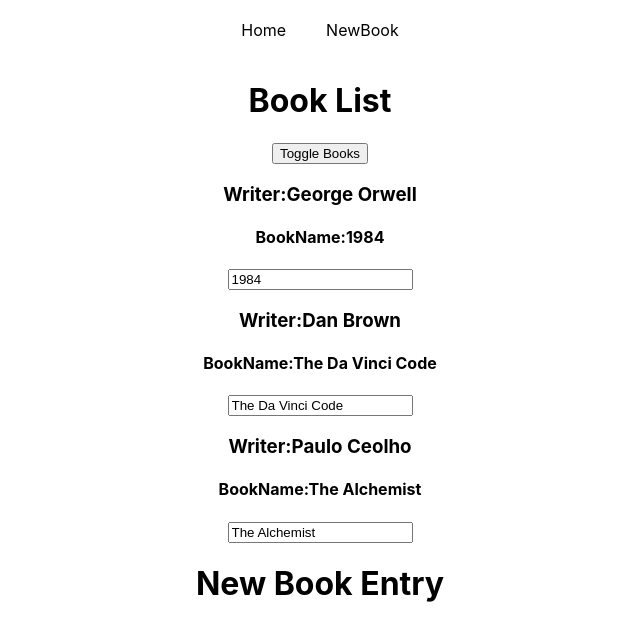
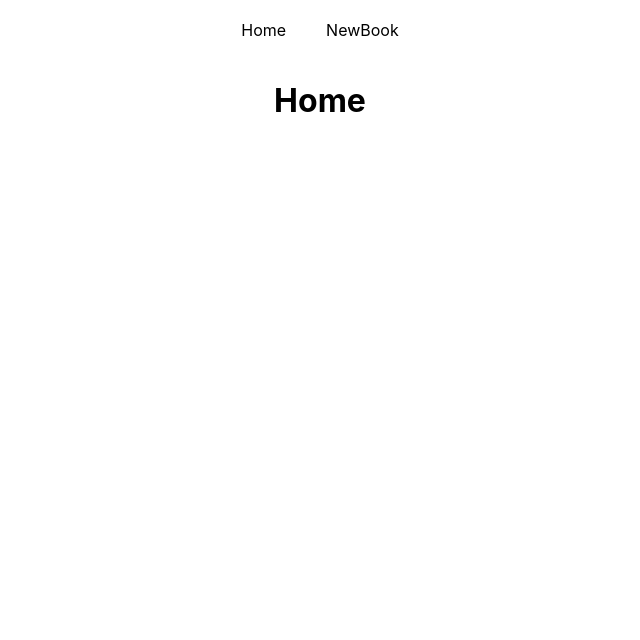
Before and after one commit to shariard58/Bohubrihi_Hello_World-Project, a React (Create React App) app: page / in a window 1280 px wide. Shown: the top 640 px of the page, without its empty margins (320-960 px from the left). Built offline with nearby package versions, Linux system fonts and the light colour scheme.

Commit message:
till 4. Rendering Routes video

```diff
--- a/package.json
+++ b/package.json
@@ -8,6 +8,8 @@
     "@testing-library/user-event": "^13.5.0",
     "react": "^17.0.2",
     "react-dom": "^17.0.2",
+    "react-router": "^6.2.1",
+    "react-router-dom": "^6.2.1",
     "react-scripts": "5.0.0",
     "web-vitals": "^2.1.2"
   },
--- a/src/App.js
+++ b/src/App.js
@@ -1,23 +1,14 @@
 import React from 'react';
-// import logo from './logo.svg';
 import './App.css';
-
 import MainComponent from './Components/MainComponent';
-
-
-// function App() {
-//   return (
-//     <div className="App">
-
-//       <h1> Hello World </h1>
-//       <Person />
-
-//     </div>
-//   );
-// }
+import { BrowserRouter } from 'react-router-dom';
 
 const App = () => {
-  return <MainComponent />
+  return (
+    <BrowserRouter>
+      <MainComponent />
+    </BrowserRouter>
+  );
 }
 
 export default App;
--- a/src/Components/MainComponent.js
+++ b/src/Components/MainComponent.js
@@ -2,7 +2,7 @@ import React, { Component } from 'react';
 import booklist from '../assets/books';
 import BookList from './lists/BookList';
 import NewBook from './representational/NewBook';
-
+import { Route , Routes} from 'react-router-dom';
 
 class MainComponent extends Component {
 
@@ -11,37 +11,8 @@ class MainComponent extends Component {
         this.state =
         {
             books: booklist,
-            showBooks: true
         }
-
-
-
-
-
     }
-
-
-
-
-    // changeBookState = (newBookName) => {
-
-    //   this.setState(
-    //     {
-
-    //       books: [
-    //         { bookName: newBookName, Writer: "George Orwell" },
-    //         {
-    //           bookName: " Kothao Keu Nei ", Writer: "Dan Brown"
-    //         },
-    //         {
-    //           bookName: "Deyal ", Writer: "Humayan Ahmed"
-    //         },
-
-    //       ]
-    //     }
-    //   );
-
-    // }
 
     changeWithInputState = (e, index) => {
 
@@ -60,9 +31,6 @@ class MainComponent extends Component {
 
             books: book1
         });
-
-
-
     }
 
 
@@ -79,94 +47,43 @@ class MainComponent extends Component {
 
             books: book
         })
-
-
-
     }
-
-    toggleBooks = () => {
-        this.setState({ showBooks: !this.state.showBooks })
-    }
-
-
-
-
 
 
     render() {
 
-
-
-
-
-        // const booksState = this.state.books;
-        let books = null;
-        if (this.state.showBooks) {
-            books = <BookList books={this.state.books}
+           const books = <BookList books={this.state.books}
                 deleteBookState={this.deleteBookState}
                 changeWithInputState={this.changeWithInputState}
             />
 
-        }
-
-
-
         console.log(books);
 
-
-
-
-
-
-        return (<div className="App">
-
+        return (
+        <div className="App">
             <div className='nav-bar'>
-
                 <ul>
                     <li>
-                        <a href='/'>Home</a>
+                        <a href="/">Home</a>
                     </li>
 
                     <li>
-                        <a href='/new'>NewBook</a>
+                        <a href="/new-book">NewBook</a>
                     </li>
                 </ul>
+            </div>
+
+            {/* <Route path="/" render={() => <h1>Home</h1>}/> */}
+
+            <Routes>
+                <Route path="/" element={<h1>Home</h1>}/>
+                <Route path="/new-book" element={<h1>New Book</h1>}/>
+
+            </Routes>
 
 
-            </div>
-
-
-
-            <h1> Book List  </h1>
-
-
-            <button onClick={this.toggleBooks}> Toggle Books </button>
-
-            {books}
-
-            {/* <input type="text" onChange={this.changeWithInputState} />
-      <br></br>
-      <button onClick={this.changeBookState.bind(this, "2021 is the biggest year for me ")}> Change State </button>
-
-      <Book Writer={this.state.books[0].bookName}
-        BookName={this.state.books[0].Writer}
-        changeBookName={this.changeWithInputState} />
-      <Book Writer={this.state.books[1].bookName}
-        BookName={this.state.books[1].Writer} change={this.changeBookState.bind(this, "2021 has taught me a lot  ")} />
-      <Book Writer={this.state.books[2].bookName}
-        BookName={this.state.books[2].Writer}
-        changeBookName={this.changeWithInputState} /> */}
-
-            {/* // {books} */}
-
-            <NewBook />
-
-
-
-
-        </div>);
-
-
+        </div>
+        );
     }
 
 }
```
Also changed, not shown: 1 other file (tests, documents, lock files or other folders).
